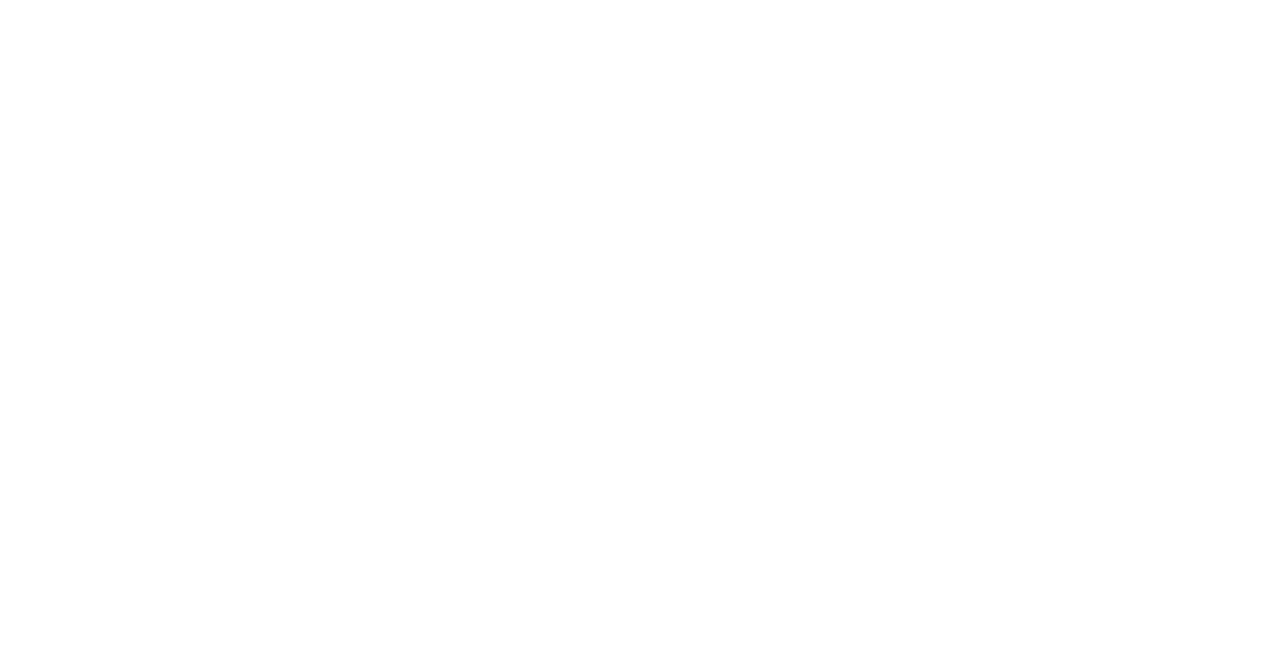
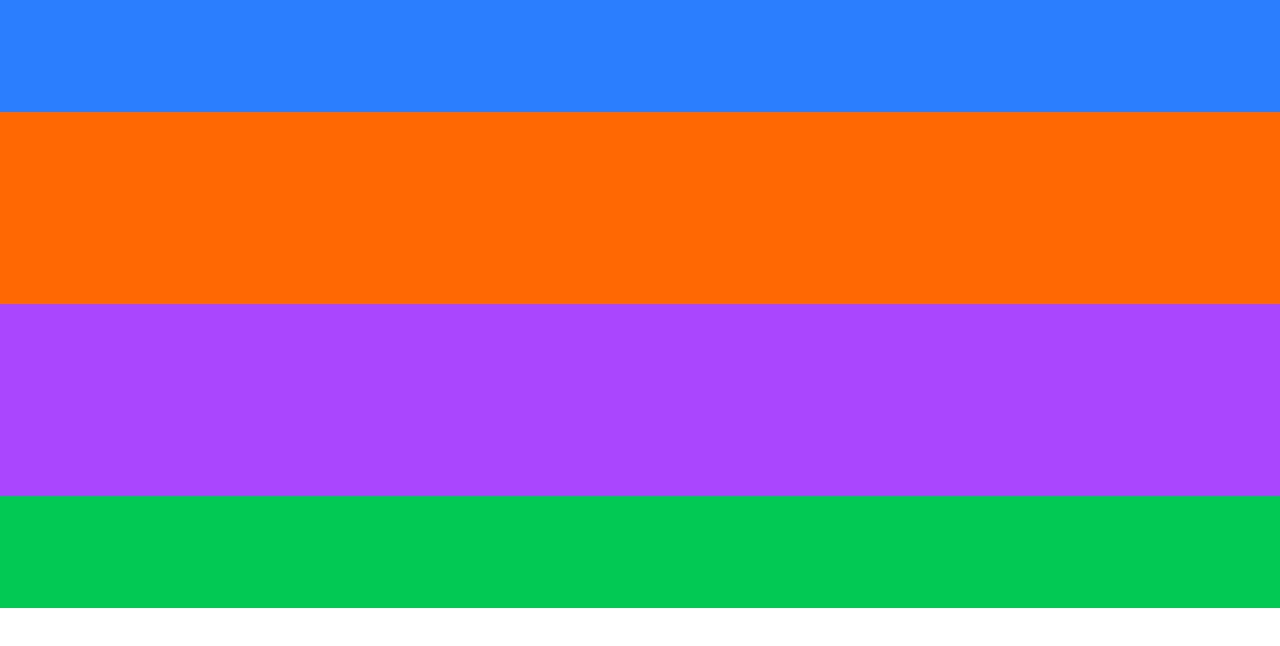
Before and after one commit to thanmayi0610/copper, a Next.js app: page / in a window 1280 px wide. Shown: the top 646 px of the page. Built offline with nearby package versions, Linux system fonts and the light colour scheme.

Commit message:
Restore content in Rootpage component with layout structure

```diff
--- a/app/page.tsx
+++ b/app/page.tsx
@@ -2,7 +2,13 @@
 
 const Rootpage = () => {
   return (
-    <></>
+    <div className="flex flex-col items-stretch">
+      <div className="h-28 bg-blue-500"/>
+      <div className="h-48 bg-orange-500"/>
+      <div className="h-48 bg-purple-500"/>
+      <div className="h-28 bg-green-500"/>
+
+    </div>
   )
 }
 
```
